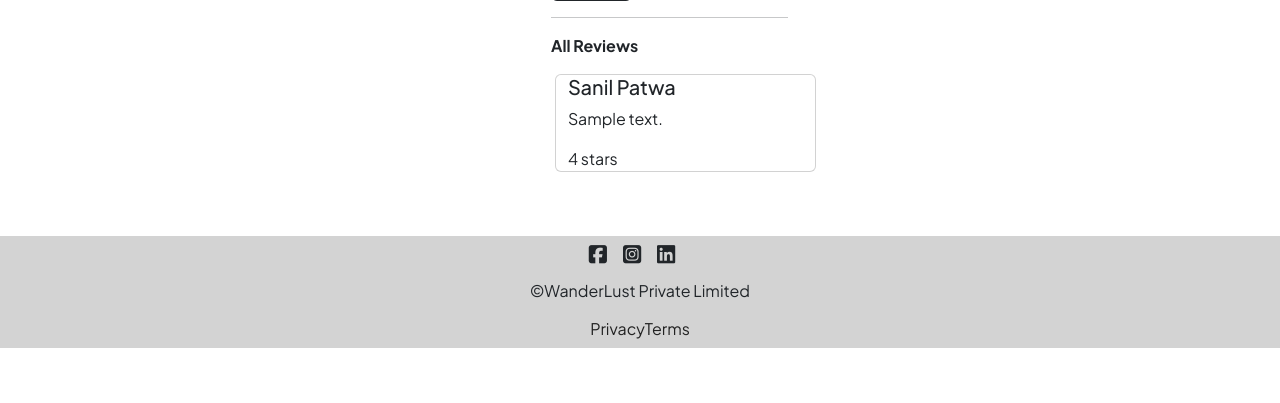
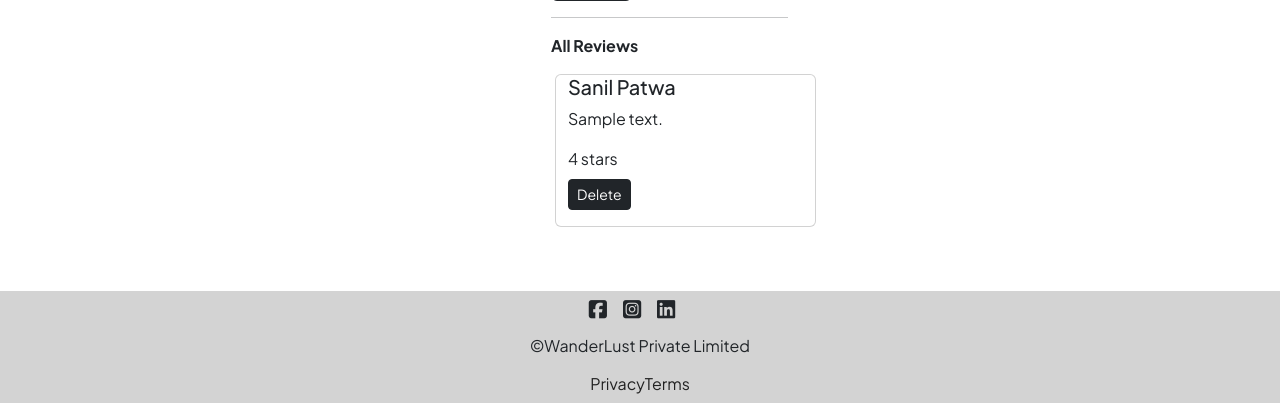
Before and after one commit to SanilPatwa/WanderLust, a Node server app: page /listings/600000000000000000000001 in a window 1280 px wide. Shown: the part 1068-1471 px from the top of the page. Before the commit the page ends 1416 px from the top, so only its background shows below. Run offline with Node 20, Linux system fonts and the light colour scheme; tables that the repository leaves empty hold one stand-in row (values such as "Sample post"); grey boxes marked "Sample" are stand-in pictures; some libraries are stand-ins or nearby versions.

Commit message:
new commit

```diff
--- a/app.js
+++ b/app.js
@@ -148,6 +148,18 @@ app.post(
   })
 );
 
+// Delete review route
+app.delete(
+  "/listings/:id/reviews/:reviewId",
+  wrapAsync(async (req, res) => {
+    let { id, reviewId } = req.params;
+
+    await Listing.findByIdAndUpdate(id, { $pull: { reviews: reviewId } });
+    await Review.findByIdAndDelete(reviewId);
+    res.redirect(`/listings/${id}`);
+  })
+);
+
 // Handle 404 Errors
 app.all("*", (req, res, next) => {
   next(new ExpressError(404, "Page not found"));
--- a/models/listing.js
+++ b/models/listing.js
@@ -1,6 +1,7 @@
 const { ref } = require("joi");
 const mongoose = require("mongoose");
 const Schema = mongoose.Schema;
+const Review = require("./review.js");
 
 const listingSchema = new Schema({
   title: {
@@ -29,5 +30,11 @@ const listingSchema = new Schema({
   ],
 });
 
+listingSchema.post("findOneAndDelete", async (listing) => {
+  if (listing) {
+    await Review.deleteMany({ _id: { $in: listing.reviews } });
+  }
+});
+
 const Listing = mongoose.model("Listing", listingSchema);
 module.exports = Listing;
--- a/views/listings/show.ejs
+++ b/views/listings/show.ejs
@@ -79,6 +79,13 @@
                 <p class="card-text"><%= review.comment %></p>
                 <p class="card-text"><%= review.rating %> stars</p>
               </div>
+              <form
+                class="mb-3"
+                method="POST"
+                action="/listings/<%= listing._id%>/reviews/<%=review._id%>?_method=DELETE"
+              >
+                <button class="btn btn-sm btn-dark mt-2">Delete</button>
+              </form>
             </div>
 
             <%}%>
```
